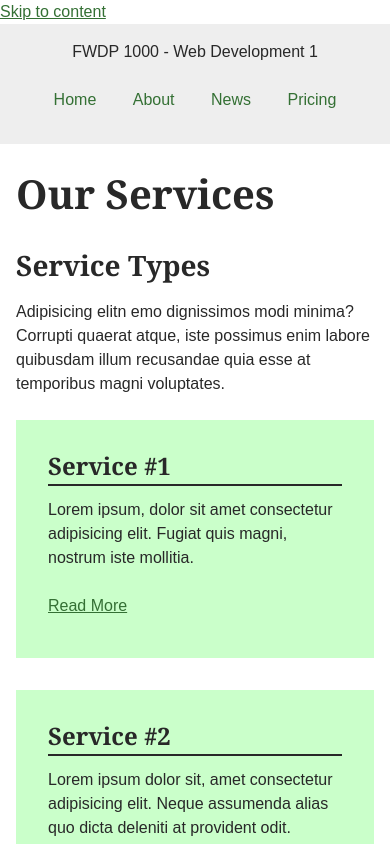
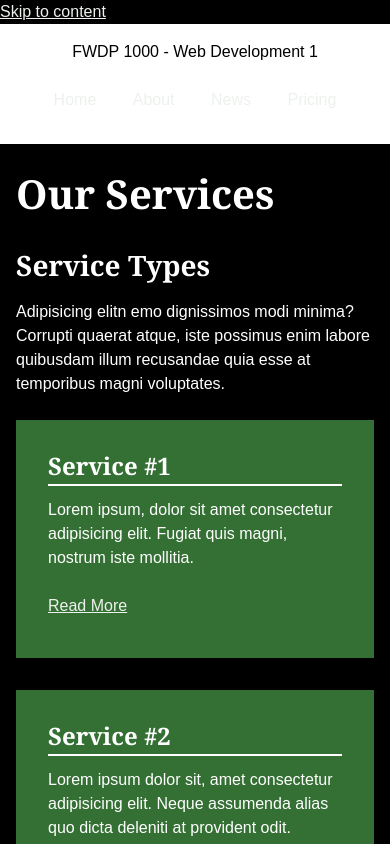
Before and after one commit to CodeKellyCat/day-09, a plain HTML site: page services.html in a window 390 px wide. Shown: the top 844 px of the page. Drawn offline with Linux system fonts and the dark colour scheme.

Commit message:
added prefered color scheme media query

```diff
--- a/styles/services.css
+++ b/styles/services.css
@@ -49,6 +49,10 @@ p {
 
 /* Elements
 --------------------------------------------- */
+html {
+	scroll-behavior: smooth;
+}
+
 section {
 	margin-bottom: 3rem;
 }
@@ -236,3 +240,26 @@ nav a {
 /*--------------------------------------------------------------
 # Dark Mode
 --------------------------------------------------------------*/
+@media (prefers-color-scheme: dark) {
+	body {
+		color: #ffffff;
+		background-color: #000000;
+	}
+	header,
+	footer {
+		background-color: #ffffff;
+		color: #000000;
+	}
+
+	.services article {
+		background-color: #347034;
+	}
+
+	a,
+	a:visited {
+		color: #edf1ed;
+	}
+
+	a:hover,
+	a:focus {color: lightpink;}
+}
```
